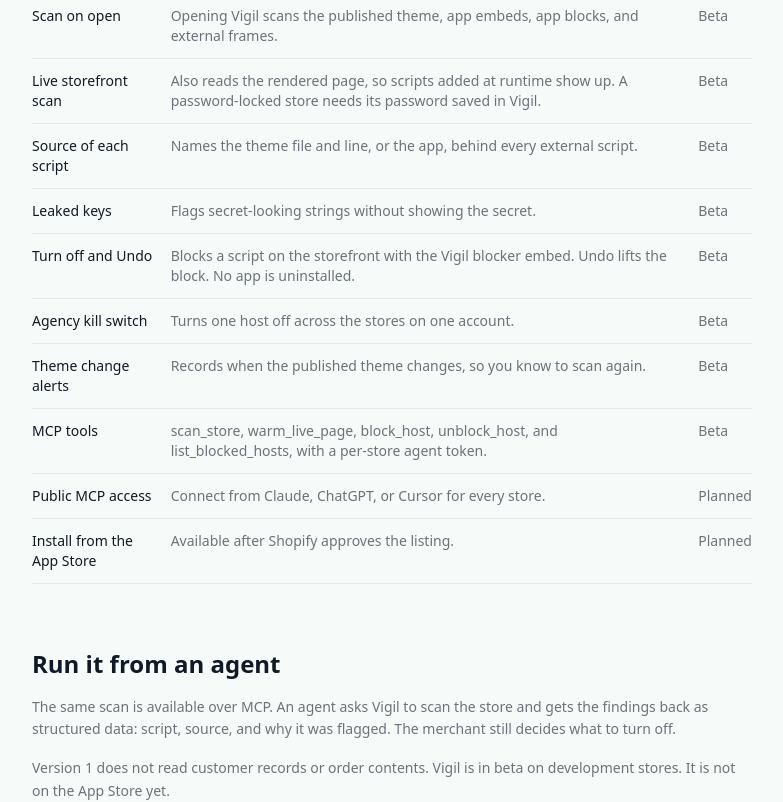
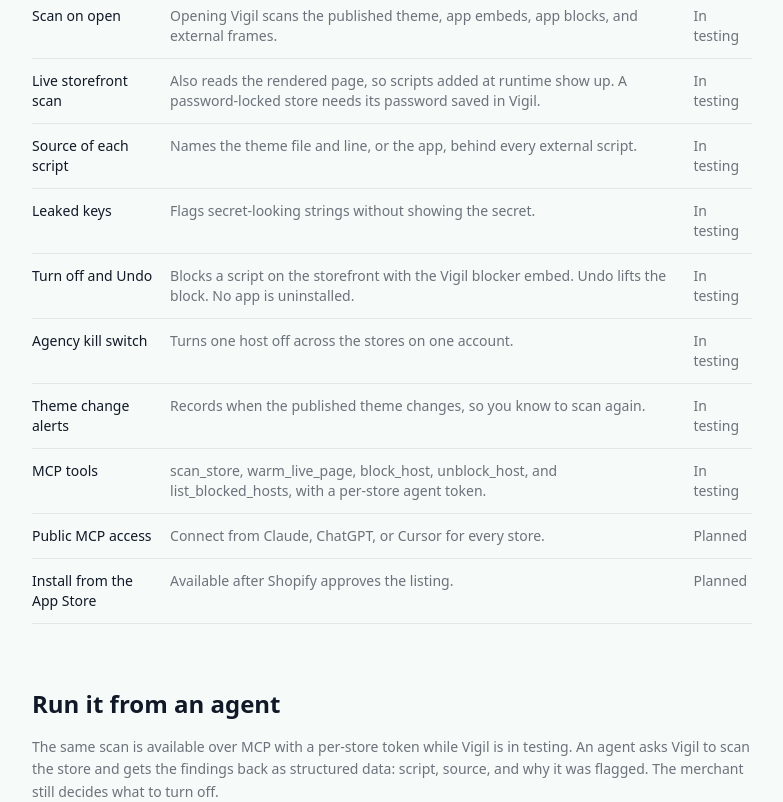
Before and after one commit to Appnary/appnary.com, a Next.js app: page /vigil in a window 1280 px wide. Shown: the part 1020-1822 px from the top of the page, without its empty margins (248-1031 px from the left). Built offline with nearby package versions, Linux system fonts and the light colour scheme; no server answers.

Commit message:
Say In testing instead of Beta and add th scope on the Vigil features table.

```diff
--- a/app/vigil/page.tsx
+++ b/app/vigil/page.tsx
@@ -40,14 +40,14 @@
 ];
 
 const features = [
-  { name: "Scan on open", detail: "Opening Vigil scans the published theme, app embeds, app blocks, and external frames.", status: "Beta" },
-  { name: "Live storefront scan", detail: "Also reads the rendered page, so scripts added at runtime show up. A password-locked store needs its password saved in Vigil.", status: "Beta" },
-  { name: "Source of each script", detail: "Names the theme file and line, or the app, behind every external script.", status: "Beta" },
-  { name: "Leaked keys", detail: "Flags secret-looking strings without showing the secret.", status: "Beta" },
-  { name: "Turn off and Undo", detail: "Blocks a script on the storefront with the Vigil blocker embed. Undo lifts the block. No app is uninstalled.", status: "Beta" },
-  { name: "Agency kill switch", detail: "Turns one host off across the stores on one account.", status: "Beta" },
-  { name: "Theme change alerts", detail: "Records when the published theme changes, so you know to scan again.", status: "Beta" },
-  { name: "MCP tools", detail: "scan_store, warm_live_page, block_host, unblock_host, and list_blocked_hosts, with a per-store agent token.", status: "Beta" },
+  { name: "Scan on open", detail: "Opening Vigil scans the published theme, app embeds, app blocks, and external frames.", status: "In testing" },
+  { name: "Live storefront scan", detail: "Also reads the rendered page, so scripts added at runtime show up. A password-locked store needs its password saved in Vigil.", status: "In testing" },
+  { name: "Source of each script", detail: "Names the theme file and line, or the app, behind every external script.", status: "In testing" },
+  { name: "Leaked keys", detail: "Flags secret-looking strings without showing the secret.", status: "In testing" },
+  { name: "Turn off and Undo", detail: "Blocks a script on the storefront with the Vigil blocker embed. Undo lifts the block. No app is uninstalled.", status: "In testing" },
+  { name: "Agency kill switch", detail: "Turns one host off across the stores on one account.", status: "In testing" },
+  { name: "Theme change alerts", detail: "Records when the published theme changes, so you know to scan again.", status: "In testing" },
+  { name: "MCP tools", detail: "scan_store, warm_live_page, block_host, unblock_host, and list_blocked_hosts, with a per-store agent token.", status: "In testing" },
   { name: "Public MCP access", detail: "Connect from Claude, ChatGPT, or Cursor for every store.", status: "Planned" },
   { name: "Install from the App Store", detail: "Available after Shopify approves the listing.", status: "Planned" },
 ];
@@ -112,9 +112,9 @@
           <table className="w-full text-left text-sm">
             <thead>
               <tr className="border-b border-border-themed text-foreground">
-                <th className="py-2 pr-4 font-semibold">Feature</th>
-                <th className="py-2 pr-4 font-semibold">What it does</th>
-                <th className="py-2 font-semibold">Status</th>
+                <th scope="col" className="py-2 pr-4 font-semibold">Feature</th>
+                <th scope="col" className="py-2 pr-4 font-semibold">What it does</th>
+                <th scope="col" className="py-2 font-semibold">Status</th>
               </tr>
             </thead>
             <tbody>
@@ -133,7 +133,7 @@
       <section className="mx-auto max-w-3xl px-6 pb-16">
         <h2 className="text-2xl font-bold text-foreground">Run it from an agent</h2>
         <p className="mt-4 text-sm leading-relaxed text-muted-foreground">
-          The same scan is available over MCP. An agent asks Vigil to scan the store and gets the findings back as structured data: script, source, and why it was flagged. The merchant still decides what to turn off.
+          The same scan is available over MCP with a per-store token while Vigil is in testing. An agent asks Vigil to scan the store and gets the findings back as structured data: script, source, and why it was flagged. The merchant still decides what to turn off.
         </p>
         <p className="mt-4 text-sm leading-relaxed text-muted-foreground">
           Version 1 does not read customer records or order contents. Vigil is in beta on development stores. It is not on the App Store yet.
```
